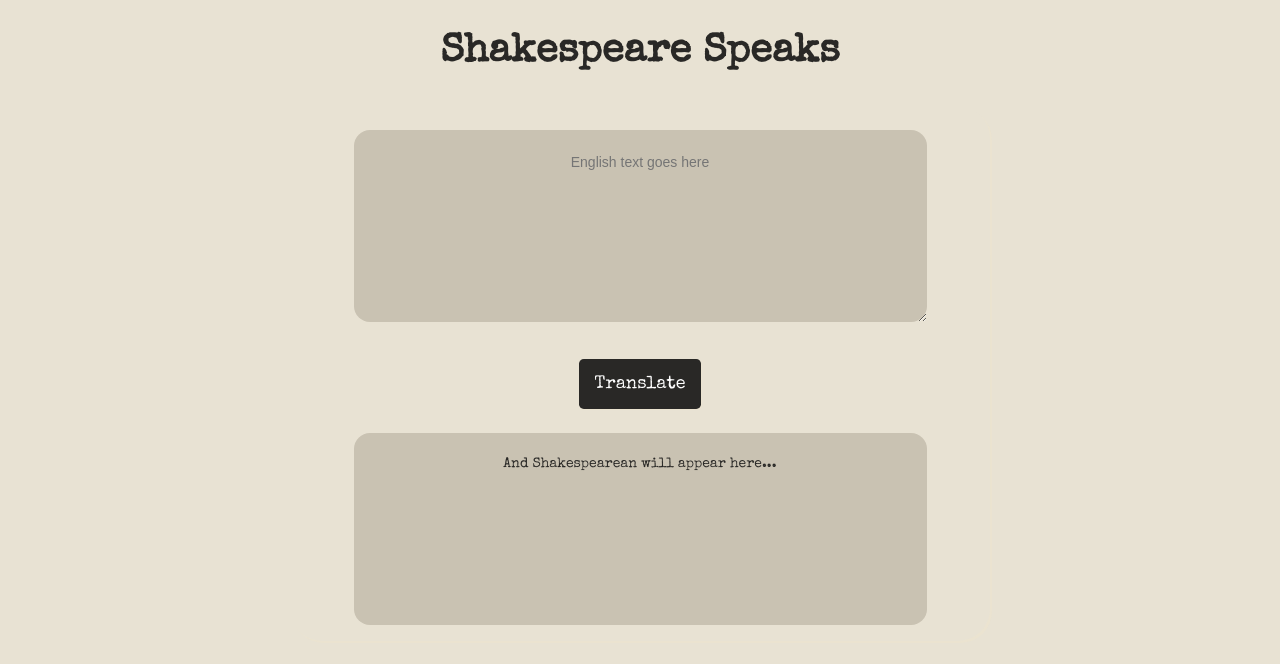
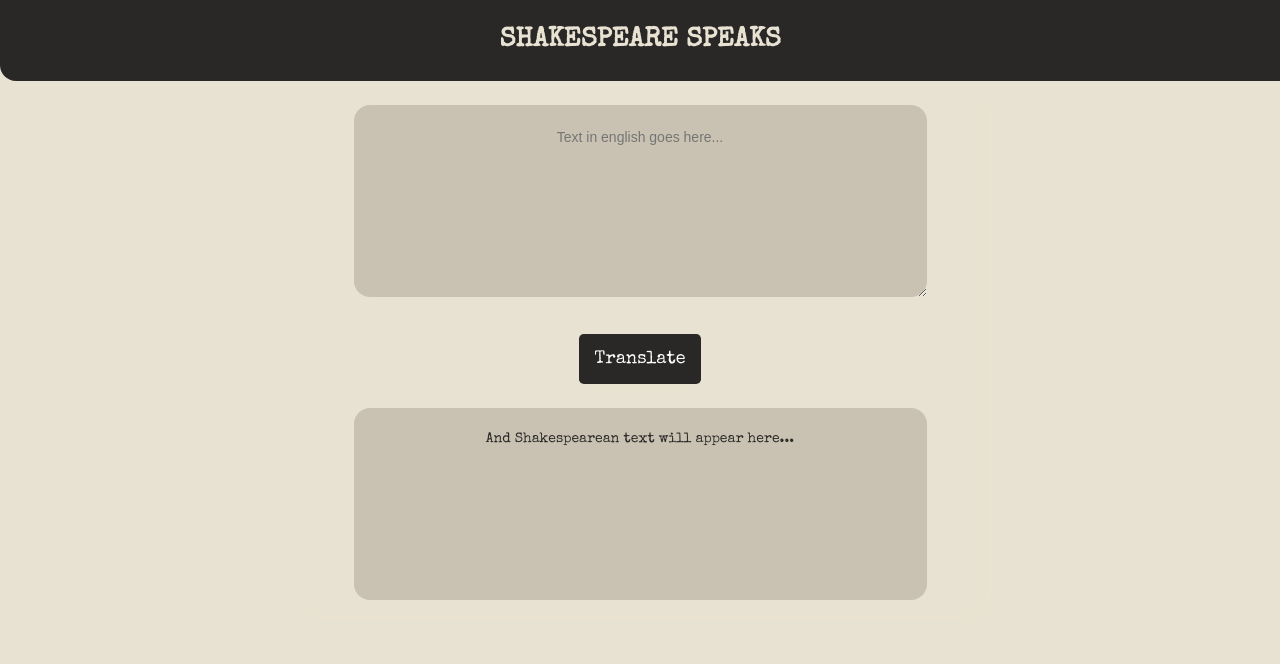
Before and after one commit to sreenidhi3/shakespeare-speaks, a plain HTML site: page index.html in a window 1280 px wide. Drawn offline with nearby package versions, Linux system fonts and the light colour scheme; a web font is replaced by a local one.

Commit message:
Update index.html

```diff
--- a/index.html
+++ b/index.html
@@ -10,21 +10,23 @@
 </head>
 
 <body>
-
+    <nav class="navigation">
+        <div class="nav-brand"><h2> SHAKESPEARE SPEAKS </h2></div>
+    </nav>
     <div class="block">
-    <h2> Shakespeare Speaks </h2>
+    <!--<h2> SHAKESPEARE SPEAKS </h2>-->
     <div class = container>
     <div>
-        <textarea placeholder="English text goes here" id = "text-input"></textarea><br/>
+        <textarea placeholder="Text in english goes here..." id = "text-input"></textarea><br/>
     </div>
     <button id ="btn-translate">Translate</button>
     <div><br/>
-    <div id="text-output">And Shakespearean will appear here...</textarea>
+    <div id="text-output">And Shakespearean text will appear here...</textarea>
     </div>
     <br/>
     </div>
     </div>
 
-    <script src="app.js" type="text/javascript"></script>
+    <script src="index.js" type="text/javascript"></script>
 </body>
 </html>
```
